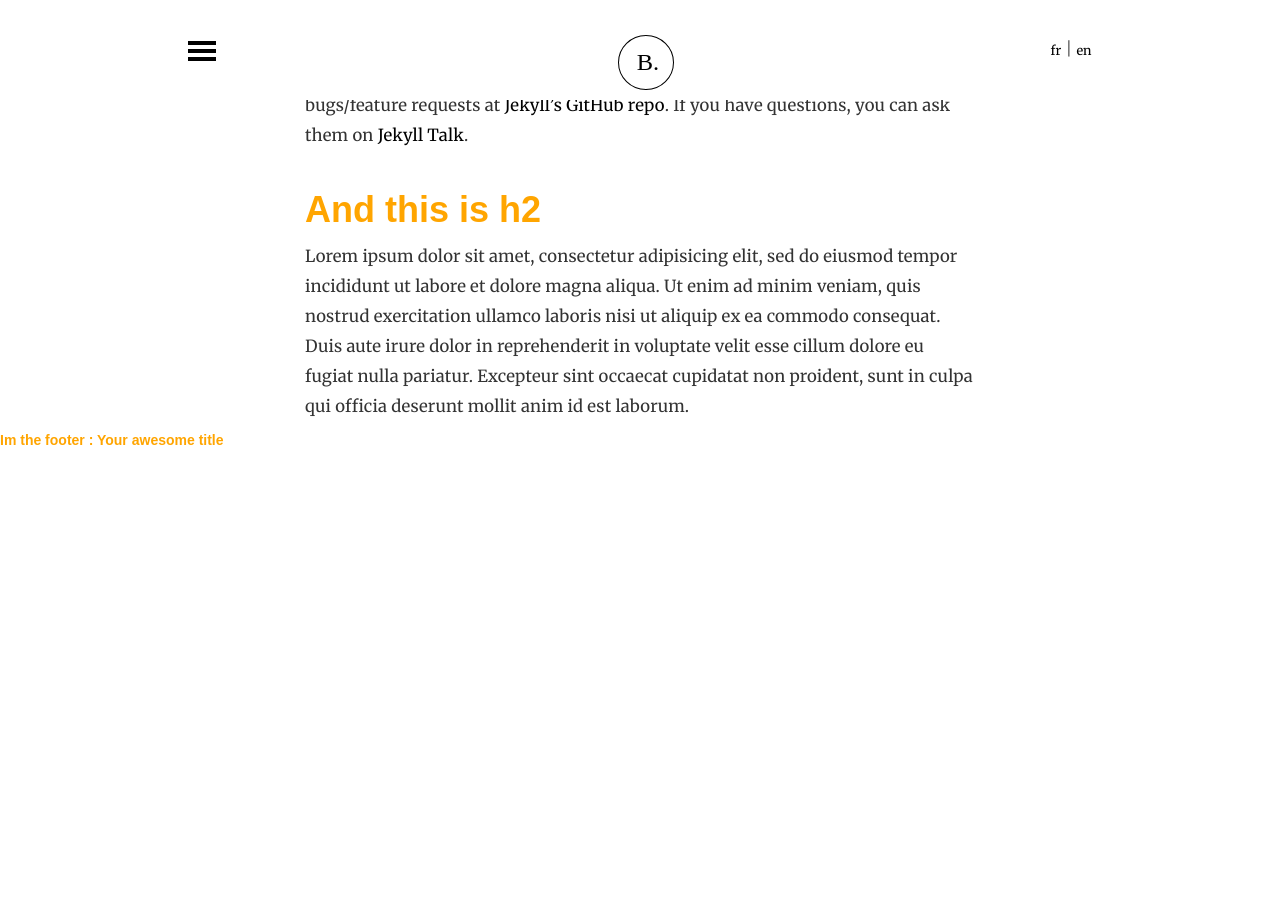
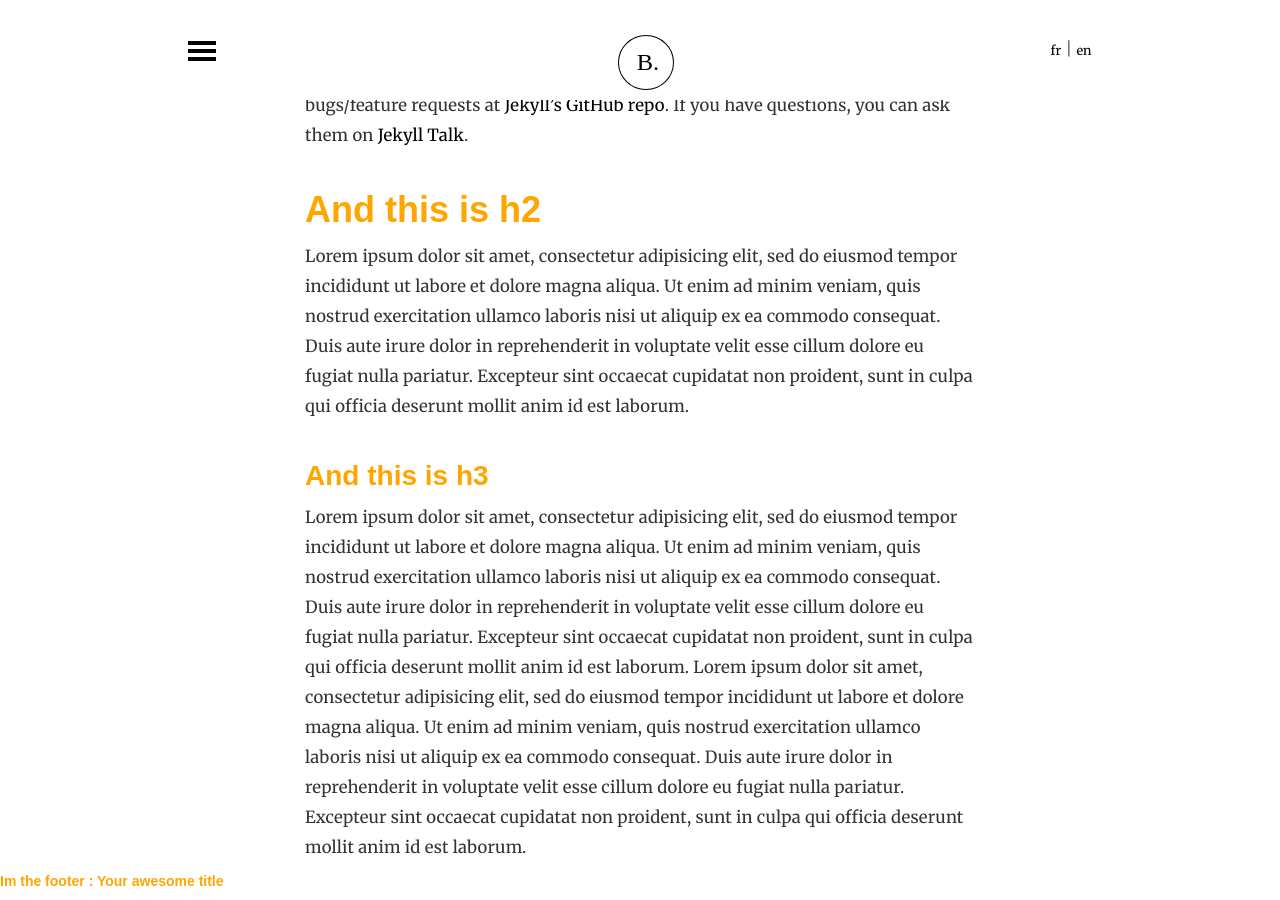
Before and after one commit to bdavidxyz/jekyll-convert, a Jekyll site: the page built from _posts/en/2016-02-04-welcome-to-jekyll.markdown, in a window 1280 px wide and 900 px high, scrolled down 744 px. Built offline with Jekyll 4.4.1, drawn with Linux system fonts in a browser that asks for light colours; before the commit the page ends 1203 px from its top, so only the background shows below that; some of the changed text lies outside the part shown.

Commit message:
translations

```diff
--- a/_config.yml
+++ b/_config.yml
@@ -9,9 +9,8 @@
 title: Your awesome title
 email: your-email@domain.com
 description: > # this means to ignore newlines until "baseurl:"
-  Write an awesome description for your new site here. You can edit this
-  line in _config.yml. It will appear in your document head meta (for
-  Google search results) and in your feed.xml site description.
+  This is the website of David Boureau, a web front developer from Paris, France.
+  I love javascript and CSS, but what I prefer most is to build outstanding products.
 baseurl: "/jekyll-convert" # the subpath of your site, e.g. /blog
 url: "http://yourdomain.com" # the base hostname & protocol for your site
 twitter_username: jekyllrb
@@ -19,3 +18,19 @@
 
 # Build settings
 markdown: kramdown
+
+permalink: /:title/
+
+defaults:
+  -
+    scope:
+      path: _posts/en
+    values:
+      layout: default
+      lang: en
+  -
+    scope:
+      path: _posts/fr
+    values:
+      layout: default
+      lang: fr
--- a/_includes/header.html
+++ b/_includes/header.html
@@ -13,7 +13,7 @@
         </div>
       </div>
       <div class="site-nav__item site-nav__item-icon">
-        <div class="show--xlg">
+        <div class="hide--xsm">
           <img src="{{site.baseurl}}/img/iconb.svg" />
         </div>
       </div>
--- a/_layouts/default.html
+++ b/_layouts/default.html
@@ -14,8 +14,8 @@
         <div class="wrapper" container>
           <div class="menu-content__layout">
             <div class="menu-content__inner-layout">
-              <div class="menu-content__item"><small>01</small><a href=""> Journal</a></div>
-              <div class="menu-content__item"><small>02</small><a href="{{ site.baseurl }}/about"> About</a></div>
+              <div class="menu-content__item"><small>01</small><a href="{{ site.baseurl }}/journal/"> Journal</a></div>
+              <div class="menu-content__item"><small>02</small><a href="{{ site.baseurl }}/about/"> About</a></div>
               <div class="menu-content__item"><small>03</small><a href=""> Contact</a></div>
             </div>
           </div>
--- a/_posts/2016-02-04-welcome-to-jekyll.markdown
+++ b/_posts/en/2016-02-04-welcome-to-jekyll.markdown
@@ -30,6 +30,23 @@
 cillum dolore eu fugiat nulla pariatur. Excepteur sint occaecat cupidatat non
 proident, sunt in culpa qui officia deserunt mollit anim id est laborum.
 
+### And this is h3
+
+Lorem ipsum dolor sit amet, consectetur adipisicing elit, sed do eiusmod
+tempor incididunt ut labore et dolore magna aliqua. Ut enim ad minim veniam,
+quis nostrud exercitation ullamco laboris nisi ut aliquip ex ea commodo
+consequat. Duis aute irure dolor in reprehenderit in voluptate velit esse
+cillum dolore eu fugiat nulla pariatur. Excepteur sint occaecat cupidatat non
+proident, sunt in culpa qui officia deserunt mollit anim id est laborum.
+Lorem ipsum dolor sit amet, consectetur adipisicing elit, sed do eiusmod
+tempor incididunt ut labore et dolore magna aliqua. Ut enim ad minim veniam,
+quis nostrud exercitation ullamco laboris nisi ut aliquip ex ea commodo
+consequat. Duis aute irure dolor in reprehenderit in voluptate velit esse
+cillum dolore eu fugiat nulla pariatur. Excepteur sint occaecat cupidatat non
+proident, sunt in culpa qui officia deserunt mollit anim id est laborum.
+
+
+
 [jekyll-docs]: http://jekyllrb.com/docs/home
 [jekyll-gh]:   https://github.com/jekyll/jekyll
 [jekyll-talk]: https://talk.jekyllrb.com/
--- a/_posts/2016-02-17-showcase.markdown
+++ b/_posts/en/2016-02-13-showcase.markdown
@@ -1,8 +1,8 @@
 ---
+title: Showcase
 layout: post
-title:  "Showcase"
-date:   2016-02-14 11:15:13 +0100
-categories: jekyll update
+type: pages
+lang: en
 ---
 
 # H1
```
Also changed, not shown: other parts of _posts/en/2016-02-04-welcome-to-jekyll.markdown (+3 -3 lines), _posts/en/2016-01-04-a-new-blog.markdown (added, +49 -0 lines), _posts/fr/2016-01-04-un-nouveau-blog.markdown (added, +49 -0 lines), journal.md (added, +15 -0 lines).
